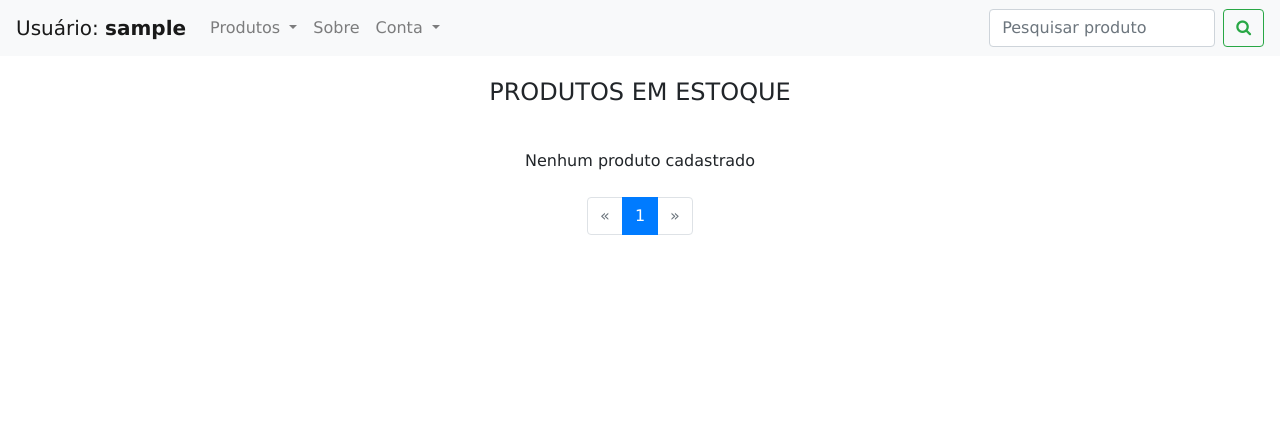
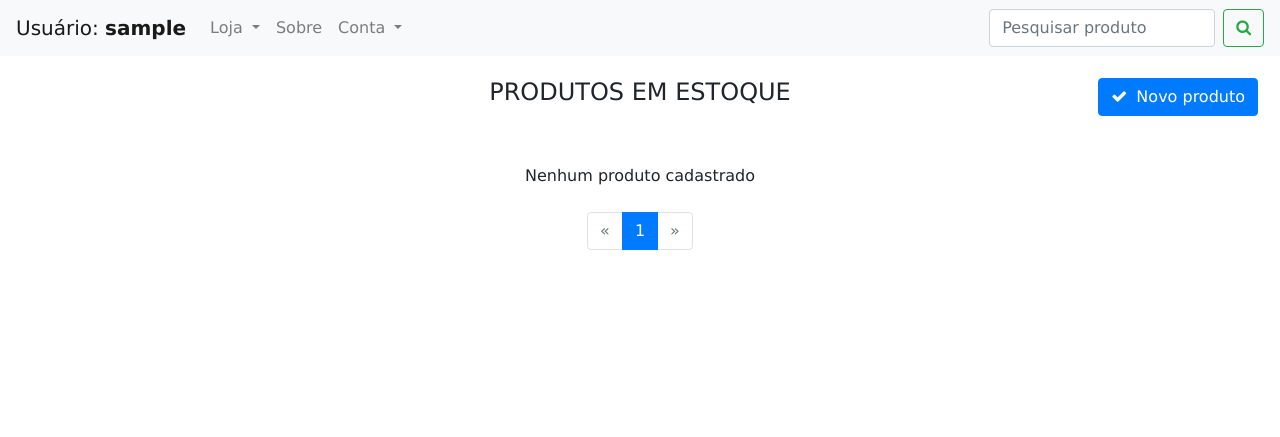
Before and after one commit to projeto-pi-2024/controle-de-estoque, a Django app: page /estoque/ in a window 1280 px wide. Shown: the top 437 px of the page. Run offline with Django 5.2, Linux system fonts and the light colour scheme; the visitor is signed in with stand-in values (Sample User, id 1); data that the repository does not hold is empty; some libraries are stand-ins or nearby versions.

Commit message:
refactor: navbar

```diff
--- a/base_templates/global/base.html
+++ b/base_templates/global/base.html
@@ -23,13 +23,11 @@
                     <li class="nav-item dropdown">
                         <a class="nav-link dropdown-toggle" href="#" id="navbarDropdown" role="button"
                             data-toggle="dropdown" aria-haspopup="true" aria-expanded="false">
-                            Produtos
+                            Loja
                         </a>
                         <div class="dropdown-menu" aria-labelledby="navbarDropdown">
                             <a class="dropdown-item" href="{% url 'estoque' %}">Estoque</a>
-                            <a class="dropdown-item" href="{% url 'criar_produto' %}">Criar Produto</a>
                             <a class="dropdown-item" href="{% url 'categorias' %}">Categorias</a>
-                            <a class="dropdown-item" href="#">Fornecedores</a>
                         </div>
                     </li>
                     <li class="nav-item">
--- a/estoque/templates/categorias.html
+++ b/estoque/templates/categorias.html
@@ -11,7 +11,7 @@
         <div class="col-md-3">
             <a href="{% url 'criar_categoria' %}" class="btn btn-primary float-right mb-4" title="Cadastrar nova categoria">
                 <i class="fa fa-check mr-1"></i>
-                Cadastrar
+                Nova categoria
             </a>
         </div>
     </div>
--- a/estoque/templates/estoque.html
+++ b/estoque/templates/estoque.html
@@ -5,12 +5,18 @@
 {% block content %}
 <div class="container-md">
     <div class="row">
-        <div class="col">
+        <div class="offset-md-3 col-md-6">
             <h4 class="title text-center text-uppercase">Produtos em Estoque</h4>
-            {% if pesquisa %}
-            <h6 class="subtitle">Pesquisado por: {{ pesquisa }}</h6>
-            {% endif %}
         </div>
+        <div class="col-md-3">
+            <a href="{% url 'criar_produto' %}" class="btn btn-primary float-right mb-4" title="Cadastrar novo produto">
+                <i class="fa fa-check mr-1"></i>
+                Novo produto
+            </a>
+        </div>
+        {% if pesquisa %}
+        <h6 class="subtitle">Pesquisado por: {{ pesquisa }}</h6>
+        {% endif %}
     </div>
     <div class="row">
         <div class="col">
```
